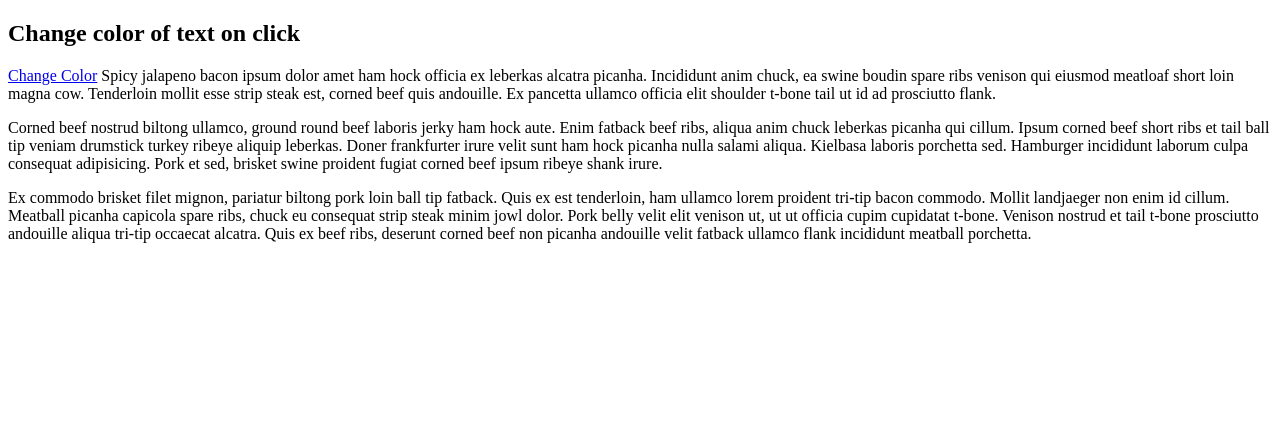
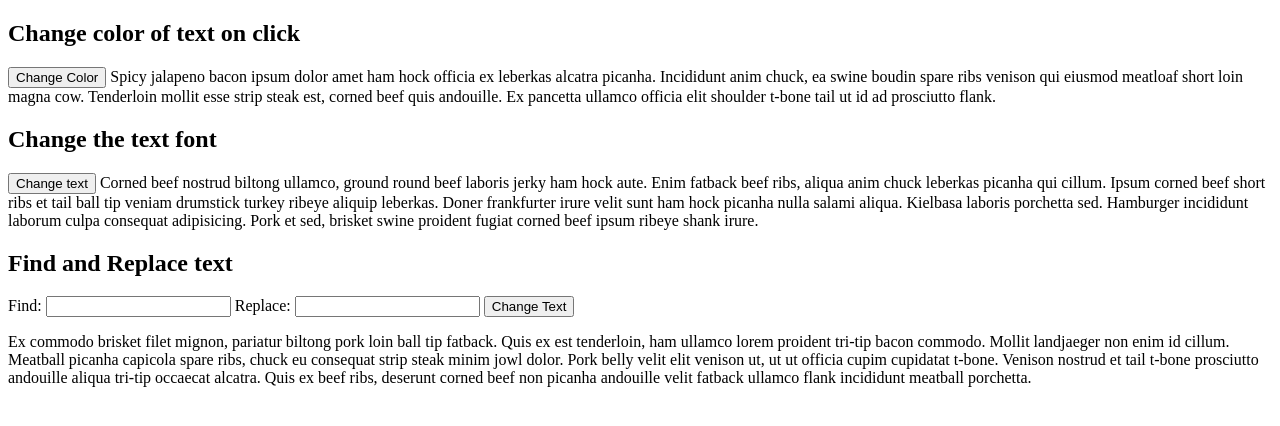
Before and after one commit to Zachary22-Sanchez/literary-mutilator, a plain HTML site: page index.html in a window 1280 px wide. Drawn offline with Linux system fonts and the light colour scheme.

Commit message:
added find and reaplce

```diff
--- a/functions.js
+++ b/functions.js
@@ -1,5 +1,30 @@
-document.getElementById('change').onclick = changeColor;
-
 function changeColor(change) {
 	document.getElementById(change).style.color = "red";
 }
+
+function changeFont () {
+	document.getElementById('texter').style.fontFamily = "monospace";
+
+}
+
+document.addEventListener("DOMContentLoaded", function() {
+	let btn = getElementById("replaceText");
+	btn.addEventListener("click", findReplace());
+});
+
+function findReplace() {
+	//grab the original text
+	let string = document.getElementById("input").innerHTML;
+	//grab the words to find/replace
+	let findWord = document.getElementById("find").value;
+	let replaceValue =
+		document.getElementById("replace").value;
+	//create a new regex object to use to search for findWord
+	//includes g & i modifiers: g is for global i is for case insensative
+	//following is reg expression
+	let reg = new RegExp(findWord, "gi");
+	//find and replace words in the original text using the regex
+	let newText= string.replace(reg, replaceValue);
+
+	document.getElementById("input").innerHTML = newText;
+}
--- a/index.html
+++ b/index.html
@@ -9,21 +9,35 @@
 
 <h2>Change color of text on click</h2>
 <p id="change">
-	<a href="#" onclick="changeColor('change'); return false;">Change Color</a>
+	<button type="button" onclick="changeColor('change');">Change Color</button>
 	Spicy jalapeno bacon ipsum dolor amet ham hock officia ex leberkas alcatra picanha. Incididunt anim chuck, ea swine
 	boudin spare ribs venison qui eiusmod meatloaf short loin magna cow. Tenderloin mollit esse strip steak est, corned
-	beef quis andouille. Ex pancetta ullamco officia elit shoulder t-bone tail ut id ad prosciutto flank.</p>
+	beef quis andouille. Ex pancetta ullamco officia elit shoulder t-bone tail ut id ad prosciutto flank.
+</p>
 
-<p>Corned beef nostrud biltong ullamco, ground round beef laboris jerky ham hock aute. Enim fatback beef ribs, aliqua
+<h2>Change the text font</h2>
+<p id="texter">
+	<button type="button" onclick="changeFont('texter');">Change text</button>
+	Corned beef nostrud biltong ullamco, ground round beef laboris jerky ham hock aute. Enim fatback beef ribs, aliqua
 	anim chuck leberkas picanha qui cillum. Ipsum corned beef short ribs et tail ball tip veniam drumstick turkey ribeye
 	aliquip leberkas. Doner frankfurter irure velit sunt ham hock picanha nulla salami aliqua. Kielbasa laboris porchetta
 	sed. Hamburger incididunt laborum culpa consequat adipisicing. Pork et sed, brisket swine proident fugiat corned beef
-	ipsum ribeye shank irure.</p>
+	ipsum ribeye shank irure.
+</p>
 
-<p>Ex commodo brisket filet mignon, pariatur biltong pork loin ball tip fatback. Quis ex est tenderloin, ham ullamco lorem
+<h2>Find and Replace text</h2>
+	<label for="find">Find: </label>
+	<input type="text" id="find"/>
+	<lable for="replace">Replace:</lable>
+	<input type="replace" id="replace"/>
+		<button id="changeText" onclick="findReplace()">Change Text</button>
+			<p id="input">Ex commodo brisket filet mignon, pariatur biltong pork loin ball tip fatback. Quis ex est tenderloin, ham ullamco
+			lorem
 			proident tri-tip bacon commodo. Mollit landjaeger non enim id cillum. Meatball picanha capicola spare ribs, chuck eu
-consequat strip steak minim jowl dolor. Pork belly velit elit venison ut, ut ut officia cupim cupidatat t-bone. Venison
-nostrud et tail t-bone prosciutto andouille aliqua tri-tip occaecat alcatra. Quis ex beef ribs, deserunt corned beef non
+			consequat strip steak minim jowl dolor. Pork belly velit elit venison ut, ut ut officia cupim cupidatat t-bone.
+			Venison
+			nostrud et tail t-bone prosciutto andouille aliqua tri-tip occaecat alcatra. Quis ex beef ribs, deserunt corned beef
+			non
 			picanha andouille velit fatback ullamco flank incididunt meatball porchetta.</p>
 
 </body>
```
Lines whose indentation alone changed are shown as unchanged.
